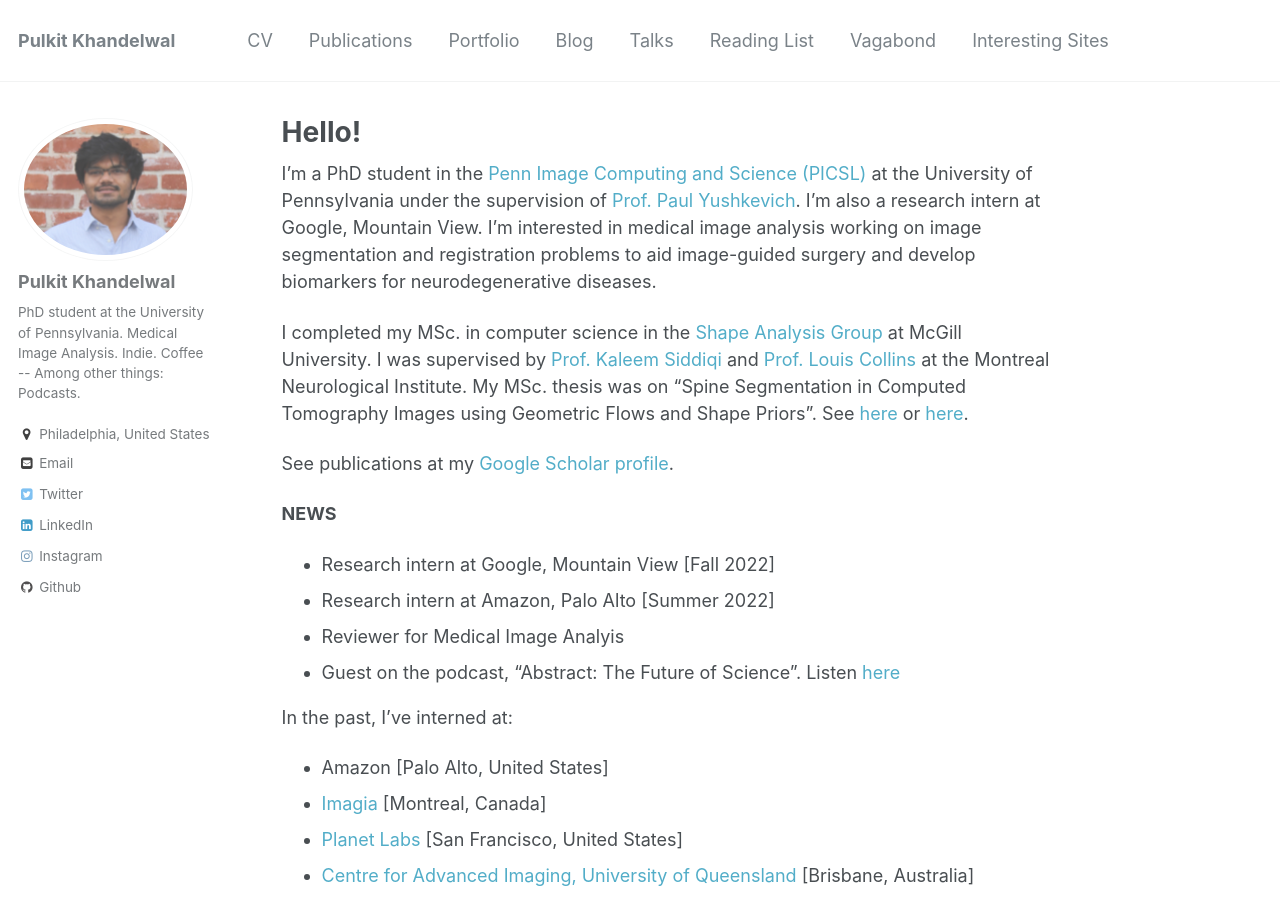
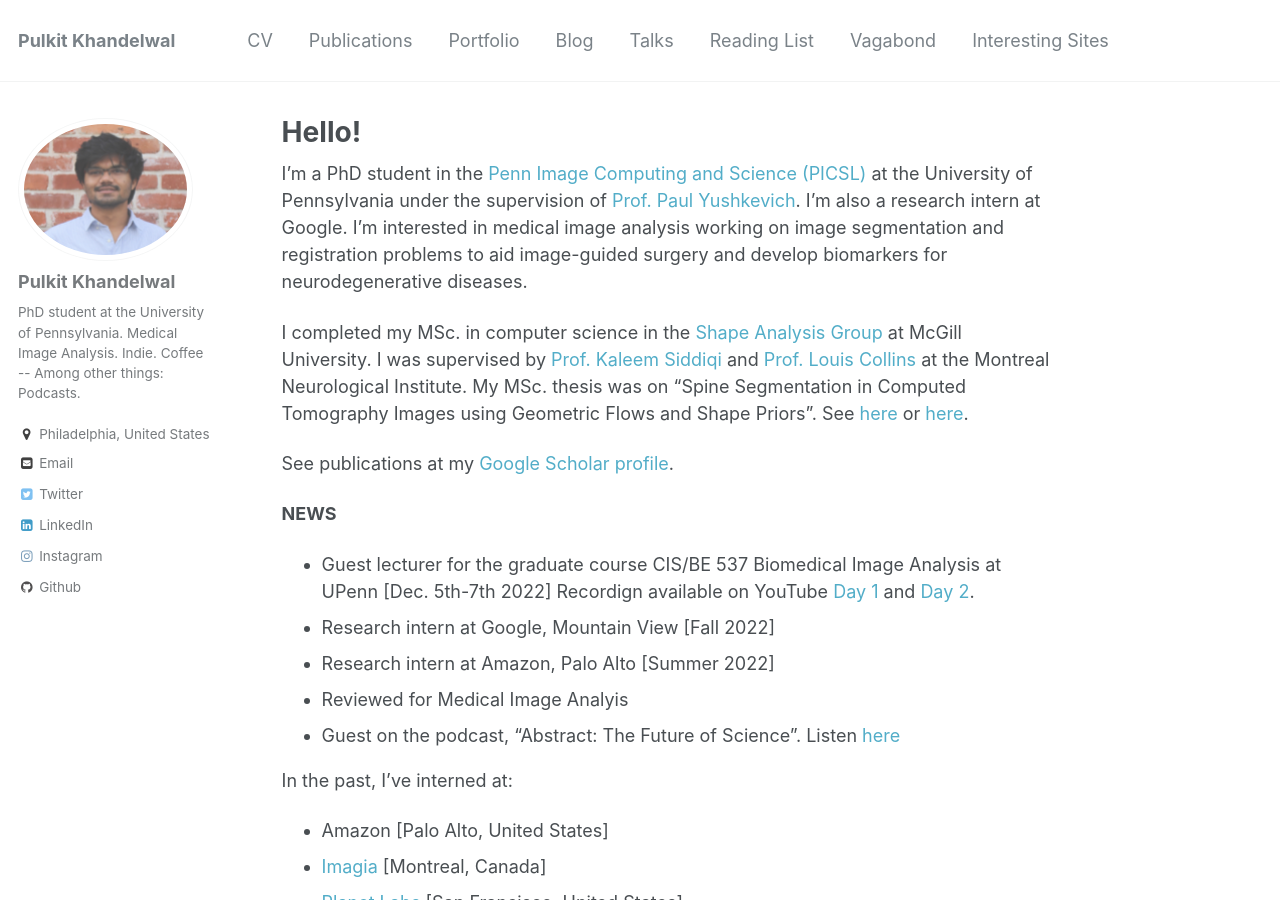
Before and after one commit to Pulkit-Khandelwal/pulkit-khandelwal.github.io, a Jekyll site: the page built from _pages/about.md, in a window 1280 px wide and 900 px high. Built offline with Jekyll 4.4.1, drawn with Linux system fonts in a browser that asks for light colours.

Commit message:
Update about.md

```diff
--- a/_pages/about.md
+++ b/_pages/about.md
@@ -8,16 +8,17 @@ redirect_from:
   - /about.html
 ---
 
-I'm a PhD student in the [Penn Image Computing and Science (PICSL)](http://picsl.upenn.edu/) at the University of Pennsylvania under the supervision of [Prof. Paul Yushkevich](https://www.med.upenn.edu/apps/faculty/index.php/g275/p2693923). I'm also a research intern at Google, Mountain View. I'm interested in medical image analysis working on image segmentation and registration problems to aid image-guided surgery and develop biomarkers for neurodegenerative diseases.
+I'm a PhD student in the [Penn Image Computing and Science (PICSL)](http://picsl.upenn.edu/) at the University of Pennsylvania under the supervision of [Prof. Paul Yushkevich](https://www.med.upenn.edu/apps/faculty/index.php/g275/p2693923). I'm also a research intern at Google. I'm interested in medical image analysis working on image segmentation and registration problems to aid image-guided surgery and develop biomarkers for neurodegenerative diseases.
 
 I completed my MSc. in computer science in the [Shape Analysis Group](http://www.cim.mcgill.ca/~shape/) at McGill University. I was supervised by [Prof. Kaleem Siddiqi](http://www.cim.mcgill.ca/~siddiqi/) and [Prof. Louis Collins](http://nist.mni.mcgill.ca/) at the Montreal Neurological Institute. My MSc. thesis was on "Spine Segmentation in Computed Tomography Images using Geometric Flows and Shape Priors". See [here](https://escholarship.mcgill.ca/concern/theses/4b29bb21t) or [here](https://www.frontiersin.org/articles/10.3389/fcomp.2021.592296/full).
 
 See publications at my [Google Scholar profile](https://scholar.google.com/citations?hl=en&user=6BOwPcoAAAAJ&view_op=list_works&sortby=pubdate).
 
 **NEWS**
+* Guest lecturer for the graduate course CIS/BE 537 Biomedical Image Analysis at UPenn [Dec. 5th-7th 2022] Recordign available on YouTube [Day 1](https://youtu.be/cS-PJj3Wy6Q) and [Day 2](https://youtu.be/4RhGIG4jiaQ).
 * Research intern at Google, Mountain View [Fall 2022]
 * Research intern at Amazon, Palo Alto [Summer 2022]
-* Reviewer for Medical Image Analyis
+* Reviewed for Medical Image Analyis
 * Guest on the podcast, "Abstract: The Future of Science". Listen [here](https://anchor.fm/abstractcast)
 
 In the past, I've interned at:
```
